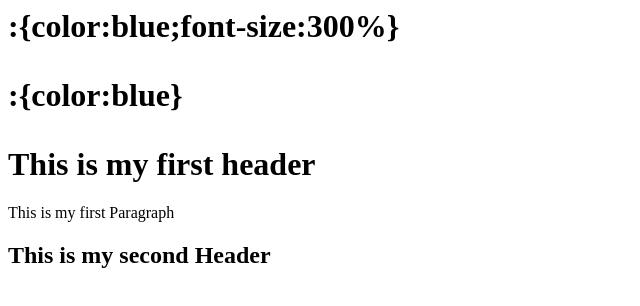
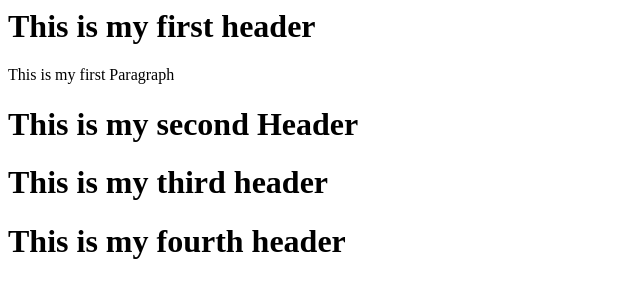
Before and after one commit to koka06/HttpsRemoteRepo, a plain HTML site: page index.html in a window 1280 px wide. Shown: the whole page, without its empty margins (0-640 px from the left). Drawn offline with Linux system fonts and the light colour scheme.

Commit message:
added header3 and header4

```diff
--- a/index.html
+++ b/index.html
@@ -1,13 +1,17 @@
 <html>
   <HEAD>
-      <H1>:{color:blue;font-size:300%}
-      <P>:{color:blue}
+	<STYLE>
+		H1:{color:blue;font-size:300%}
+      		P:{color:blue}
+	</STYLE>
   </HEAD>
 
   <BODY>
     <H1>This is my first header</H1>
     <P>This is my first Paragraph</P>
-    <H2>This is my second Header</H2>
+    <H1>This is my second Header</H1>
+    <H1>This is my third header</H1>
+    <H1>This is my fourth header</H1>
   </BODY>
 
 </html>
```
